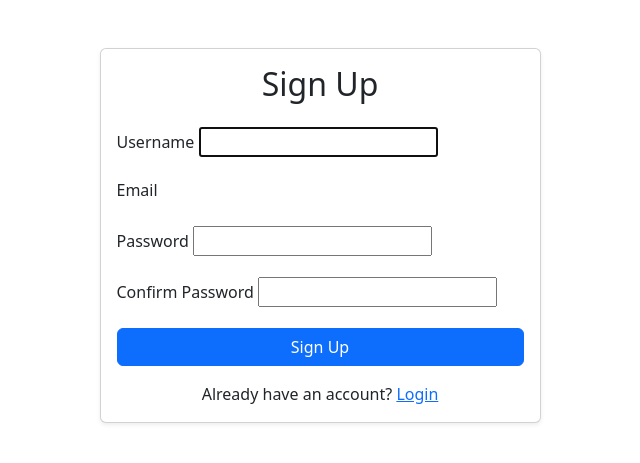
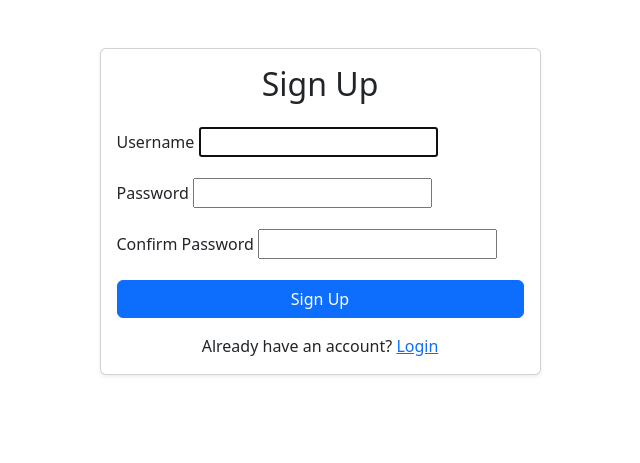
Before and after one commit to JoshStevensistheBatman/Notes-APP, a Django app: page /accounts/signup/ in a window 1280 px wide. Shown: the part 56-519 px from the top of the page, without its empty margins (320-960 px from the left). Run offline with Django 5.2, Linux system fonts and the light colour scheme; some libraries are stand-ins or nearby versions.

Commit message:
Remove email field from signup form

```diff
--- a/templates/accounts/signup.html
+++ b/templates/accounts/signup.html
@@ -26,10 +26,6 @@
                         </div>
 
                         <!-- Email -->
-                        <div class="mb-3">
-                            <label for="{{ form.email.id_for_label }}" class="form-label">Email</label>
-                            {{ form.email }}
-                        </div>
 
                         <!-- Password 1 -->
                         <div class="mb-3">
```
